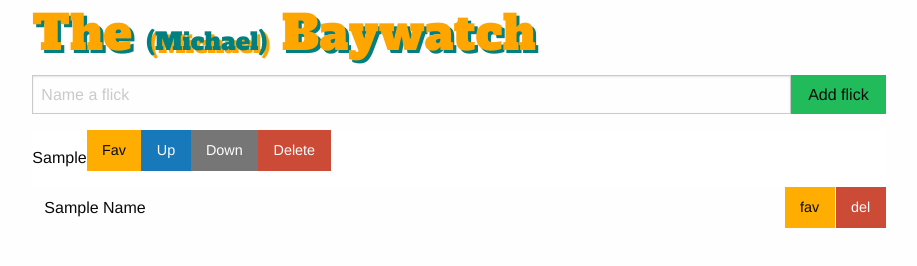
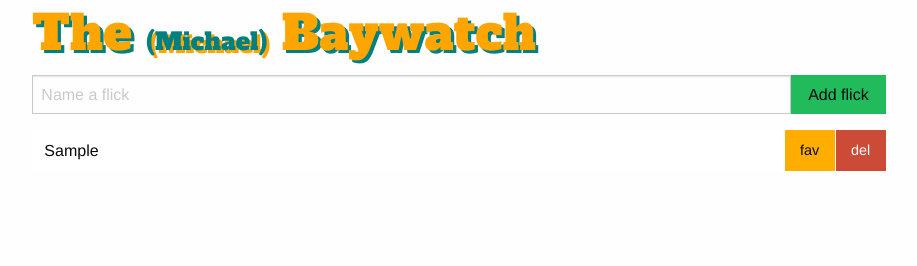
Before and after one commit to mgelfius/baywatch, a plain HTML site: page index.html in a window 1280 px wide. Both pictures are taken after typing "Sample" into the empty fields and a click on the button "Add flick". Shown: the whole page, without its empty margins (181-1098 px from the left). Drawn offline with nearby package versions, Linux system fonts and the light colour scheme.

Commit message:
Clone template to build each list item

```diff
--- a/app.css
+++ b/app.css
@@ -27,3 +27,7 @@ h1 small{
 .flick .button-group .button{
     margin-bottom: 0;
 }
+
+.template{
+    display: none;
+}
--- a/app.js
+++ b/app.js
@@ -3,6 +3,7 @@ const app = {
         this.flicks = []
         this.max = 0;
         this.list = document.querySelector(selectors.listSelector)
+        this.template = document.querySelector(selectors.templateSelector)
 
         document
             .querySelector(selectors.formSelector)
@@ -13,22 +14,15 @@ const app = {
     },
 
     renderListItem(flick){
-        const item = document.createElement('li')
+        const item = this.template.cloneNode(true)
+        item.classList.remove('template')
         item.id = flick.name
-        item.textContent = flick.name
+        item.querySelector('.flick-name')
+          .textContent = flick.name
         item.dataset.id = flick.id
 
         this.flicks.unshift(flick)
         item.style.backgroundColor = 'white'
-        const fav = this.renderFavButton(item)
-        const del = this.renderDelButton(item)
-        const up = this.renderUpButton(item)
-        const down = this.renderDownButton(item)
-
-        item.appendChild(fav)
-        item.appendChild(up)
-        item.appendChild(down)
-        item.appendChild(del)
 
         return item
     },
@@ -44,10 +38,10 @@ const app = {
         const listItem = this.renderListItem(flick)
         this.list.insertBefore(listItem, this.list.firstElementChild)
 
-        document.getElementById(`${listItem.id}Fav`).addEventListener("click", app.favorite)
-        document.getElementById(`${listItem.id}Del`).addEventListener("click", app.delete)
-        document.getElementById(`${listItem.id}Up`).addEventListener("click", app.moveUp)
-        document.getElementById(`${listItem.id}Down`).addEventListener("click", app.moveDown)
+        // document.getElementById(`${listItem.id}Fav`).addEventListener("click", app.favorite)
+        // document.getElementById(`${listItem.id}Del`).addEventListener("click", app.delete)
+        // document.getElementById(`${listItem.id}Up`).addEventListener("click", app.moveUp)
+        // document.getElementById(`${listItem.id}Down`).addEventListener("click", app.moveDown)
 
         ++this.max
         f.reset()
@@ -127,4 +121,5 @@ const app = {
 app.init({
     formSelector: 'form#flick-form',
     listSelector: '#flick-list',
+    templateSelector: ".flick.template"
 })
--- a/index.html
+++ b/index.html
@@ -40,8 +40,8 @@
     <div class="grid-x">
       <div class="medium-8 medium-offset-2 cell list-container">
         <ul id="flick-list" class="no-bullet">
-          <li class="flick grid-x align-middle">
-            <span class = "flick-name cell auto">Sample Name</span>
+          <li class="template flick grid-x align-middle">
+            <span class = "flick-name cell auto"></span>
             <span class = "actions button-group cell shrink">
               <button class="fav button warning">fav</button>
               <button class="remove button alert">del</button>
```
